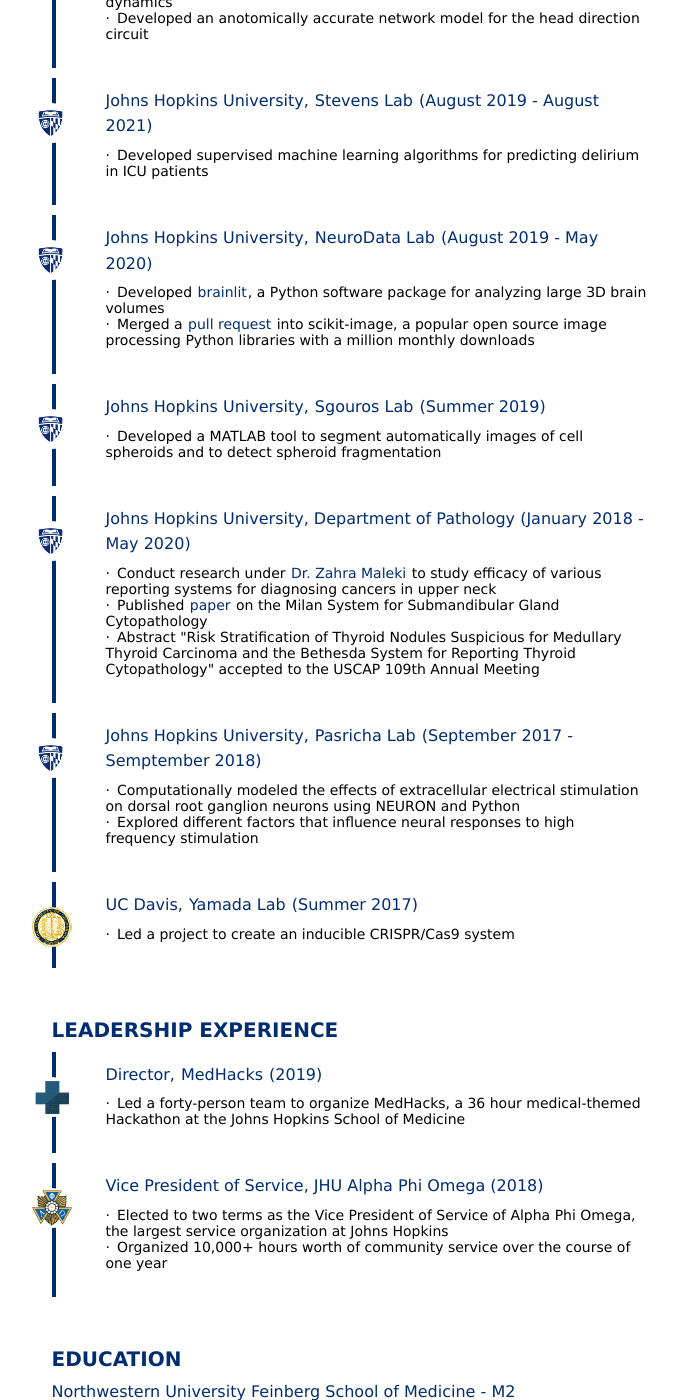
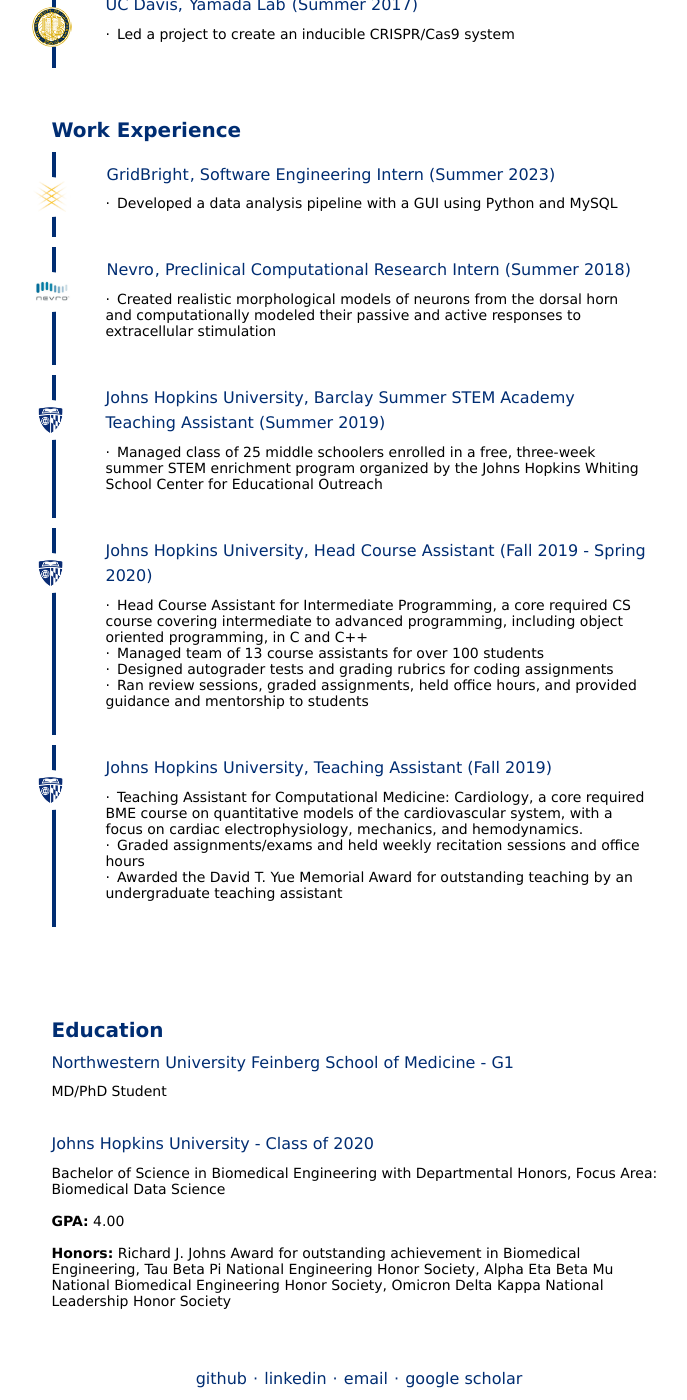
Before and after one commit to ryanlu41/ryanlu41.github.io, a Jekyll site: the page built from experience/index.html, in a window 1280 px wide and 1400 px high, scrolled down 1242 px. Shown: the whole window, without its empty margins (281-968 px from the left). Built offline with Jekyll 4.4.1, drawn with Linux system fonts in a browser that asks for light colours; some of the changed text lies outside the part shown.

Commit message:
things fall apart, site updates

```diff
--- a/experience/index.html
+++ b/experience/index.html
@@ -61,63 +61,10 @@ title: Ryan Lu - Experience
 		background-image: url('{{ site.url }}/images/hmr.jpg');
 	}
 </style>
-<div class='row slide'>
-	<div class='col-md-6 offset-md-3 content-pad'>
-		<h3>WORK EXPERIENCE</h3>
-		<div class="timeline">
-			<div class="timeline-item gridbright">
-				<h4><a href="https://www.gridbright.com/">GridBright</a>, Software Engineering Intern (Summer 2023)</h4>
-				<ul>
-					<li>Used MySQL and Python to create analysis pipeline</li>
-				</ul>
-			</div>
-		</div>
-		<div class="timeline">
-			<div class="timeline-item nevro">
-				<h4><a href="https://nevro.com/English/Home/default.aspx">Nevro</a>, Preclinical Computational Research Intern (Summer 2018)</h4>
-				<ul>
-					<li>Created realistic morphological models of neurons from the dorsal horn and computationally modeled their passive and active responses to extracellular stimulation</li>
-				</ul>
-			</div>
-		</div>
-		<div class="timeline">
-			<div class="timeline-item jhu">
-				<h4>Johns Hopkins University, Barclay Summer STEM Academy Teaching Assistant (Summer 2019)</h4>
-				<ul>
-					<li>Managed class of 25 middle schoolers enrolled in a free, three-week summer STEM enrichment program organized by the Johns Hopkins Whiting School Center for Educational Outreach </li>
-				</ul>
-			</div>
-		</div>
-		<div class="timeline">
-			<div class="timeline-item jhu">
-				<h4>Johns Hopkins University, Head Course Assistant (Fall 2019 - Spring 2020)</h4>
-				<ul>
-					<li>Head Course Assistant for Intermediate Programming, a core required CS course covering intermediate to advanced programming, including object oriented programming, in C and C++</li>
-					<li>Managed team of 13 course assistants for over 100 students</li>
-					<li>Designed autograder tests and grading rubrics for coding assignments</li>
-					<li>Ran review sessions, graded assignments, held office hours, and provided guidance and mentorship to students</li>
-				</ul>
-			</div>
-		</div>
-		<div class="timeline">
-			<div class="timeline-item jhu">
-				<h4>Johns Hopkins University, Teaching Assistant (Fall 2019)</h4>
-				<ul>
-					<li>Teaching Assistant for Computational Medicine: Cardiology, a core required BME course
-					on quantitative models of the cardiovascular system, with a focus on cardiac
-				  	electrophysiology, mechanics, and hemodynamics. </li>
-					<li>Graded assignments/exams and held weekly recitation sessions and office hours</li>
-					<li>Awarded the David T. Yue Memorial Award for outstanding teaching by an undergraduate teaching assistant</li>
-				</ul>
-			</div>
-		</div>
-	</div>
-</div>
-<br>
 
 <div class='row slide'>
 	<div class='col-md-6 offset-md-3 content-pad'>
-		<h3>RESEARCH EXPERIENCE</h3>
+		<h3>Research Experience</h3>
 		<div class="timeline">
 			<div class="timeline-item jhu">
 				<h4>Johns Hopkins University, <a href='https://pages.jh.edu/~kechen/'>Zhang Lab</a> (February 2019 - August 2021)</h4>
@@ -182,36 +129,65 @@ title: Ryan Lu - Experience
 	</div>
 </div>
 
-
 <div class='row slide'>
 	<div class='col-md-6 offset-md-3 content-pad'>
-		<h3>LEADERSHIP EXPERIENCE</h3>
+		<h3>Work Experience</h3>
 		<div class="timeline">
-			<div class="timeline-item medhacks">
-				<h4>Director, <a href = 'http://medhacks.io'>MedHacks</a> (2019)</h4>
+			<div class="timeline-item gridbright">
+				<h4><a href="https://www.gridbright.com/">GridBright</a>, Software Engineering Intern (Summer 2023)</h4>
 				<ul>
-					<li>Led a forty-person team to organize MedHacks, a 36 hour medical-themed Hackathon at the Johns Hopkins School of Medicine</li>
+					<li>Developed a data analysis pipeline with a GUI using Python and MySQL</li>
 				</ul>
 			</div>
 		</div>
 		<div class="timeline">
-			<div class="timeline-item apo">
-				<h4>Vice President of Service, JHU Alpha Phi Omega (2018)</h4>
+			<div class="timeline-item nevro">
+				<h4><a href="https://nevro.com/English/Home/default.aspx">Nevro</a>, Preclinical Computational Research Intern (Summer 2018)</h4>
 				<ul>
-					<li>Elected to two terms as the Vice President of Service of Alpha Phi Omega, the largest service organization at Johns Hopkins</li>
-					<li>Organized 10,000+ hours worth of community service over the course of one year</li>
+					<li>Created realistic morphological models of neurons from the dorsal horn and computationally modeled their passive and active responses to extracellular stimulation</li>
+				</ul>
+			</div>
+		</div>
+		<div class="timeline">
+			<div class="timeline-item jhu">
+				<h4>Johns Hopkins University, Barclay Summer STEM Academy Teaching Assistant (Summer 2019)</h4>
+				<ul>
+					<li>Managed class of 25 middle schoolers enrolled in a free, three-week summer STEM enrichment program organized by the Johns Hopkins Whiting School Center for Educational Outreach </li>
+				</ul>
+			</div>
+		</div>
+		<div class="timeline">
+			<div class="timeline-item jhu">
+				<h4>Johns Hopkins University, Head Course Assistant (Fall 2019 - Spring 2020)</h4>
+				<ul>
+					<li>Head Course Assistant for Intermediate Programming, a core required CS course covering intermediate to advanced programming, including object oriented programming, in C and C++</li>
+					<li>Managed team of 13 course assistants for over 100 students</li>
+					<li>Designed autograder tests and grading rubrics for coding assignments</li>
+					<li>Ran review sessions, graded assignments, held office hours, and provided guidance and mentorship to students</li>
+				</ul>
+			</div>
+		</div>
+		<div class="timeline">
+			<div class="timeline-item jhu">
+				<h4>Johns Hopkins University, Teaching Assistant (Fall 2019)</h4>
+				<ul>
+					<li>Teaching Assistant for Computational Medicine: Cardiology, a core required BME course
+					on quantitative models of the cardiovascular system, with a focus on cardiac
+				  	electrophysiology, mechanics, and hemodynamics. </li>
+					<li>Graded assignments/exams and held weekly recitation sessions and office hours</li>
+					<li>Awarded the David T. Yue Memorial Award for outstanding teaching by an undergraduate teaching assistant</li>
 				</ul>
 			</div>
 		</div>
 	</div>
 </div>
-
+<br>
 
 <div class='row slide'>
 	<div class='col-md-6 offset-md-3 content-pad'>
-		<h3>EDUCATION</h3>
-		<h4>Northwestern University Feinberg School of Medicine - M2</h4>
-		<p>MD/PhD Candidate</p>
+		<h3>Education</h3>
+		<h4>Northwestern University Feinberg School of Medicine - G1</h4>
+		<p>MD/PhD Student</p>
 		<br>
 		<h4>Johns Hopkins University - Class of 2020</h4>
 		<p>Bachelor of Science in Biomedical Engineering with Departmental Honors, Focus Area: Biomedical Data Science</p>
--- a/index.html
+++ b/index.html
@@ -5,7 +5,7 @@ title: Ryan Lu - Profile
 <div class='row slide'>
     <div class="col-sm-6 offset-sm-3">
         <div class="row">
-            <div class="col-sm-4"><img id='profile' src='./images/photo.jpg' /></div>
+            <div class="col-sm-4"><img id='profile' src='./images/profile_picture.jpeg' /></div>
             <div class="col-sm-8">
                 <h4 class='about'>Hi, my name is Ryan Lu, and I am currently a second-year MD/PhD student at <span class="highlight">Northwestern University.</span> I will be starting my PhD in the <a href="https://sites.northwestern.edu/kennedylab/">Kennedy Lab</a> in Fall of 2023. I received my BS in Biomedical Engineering with Departmental Honors in 2020 from <span class="highlight">Johns Hopkins University</span>.</h4>
                 <h4 class = 'about'> My research interests lie in theoretical neuroscience and data science. My prior research experiences include research performed with <a href='https://nevro.com/English/Home/default.aspx'>Nevro</a>, the <a href='https://pages.jh.edu/kechen/'>Zhang Lab</a>, and the <a href='https://lcicm.jhmi.edu/'>Stevens Lab.</a></h4>
```
Also changed, not shown: _posts/2023-07-16-Things-Fall-Apart.md (added, +30 -0 lines), projects/backup.html (deleted, +0 -141 lines), projects/index.html (+6 -11 lines), images/profile_picture.jpeg (added).
